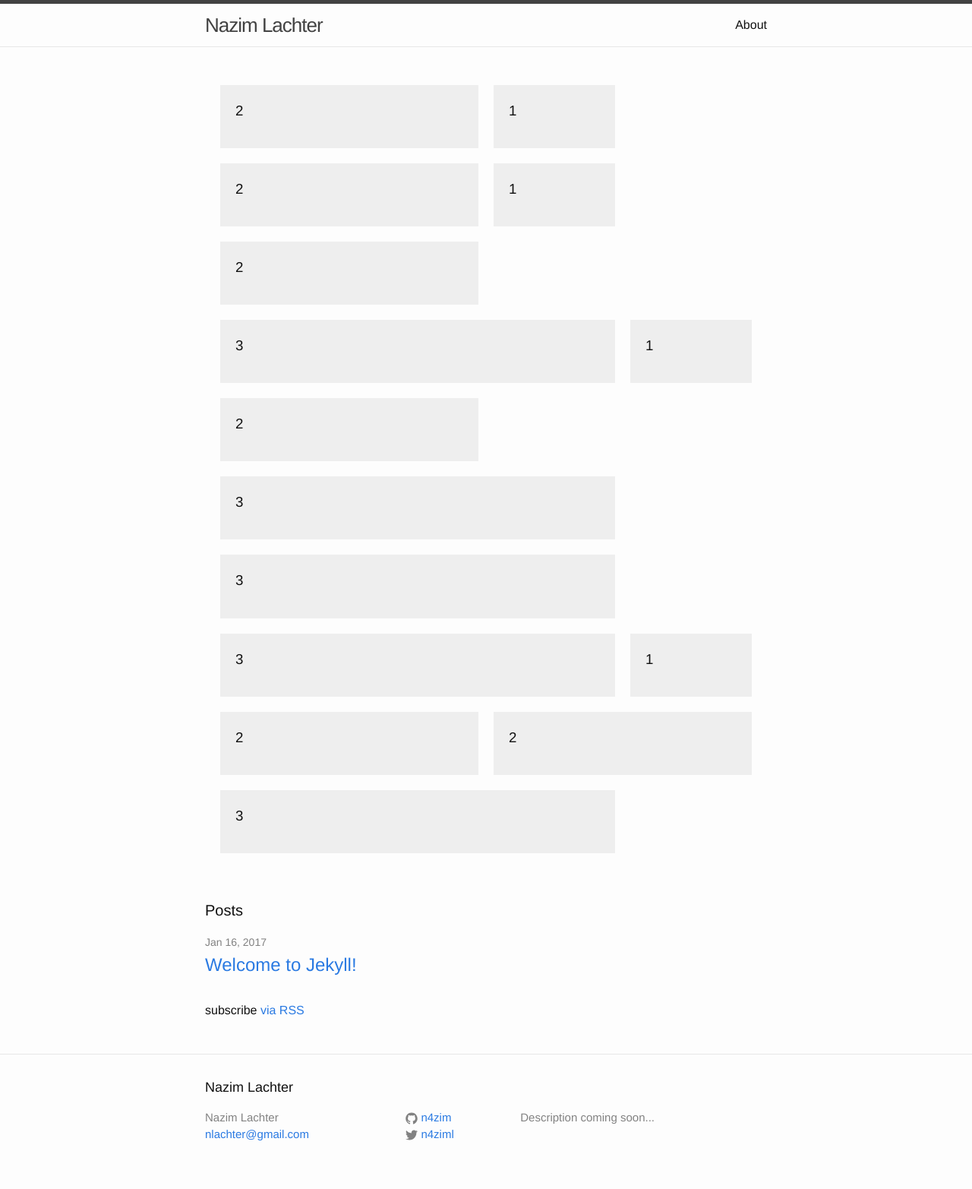
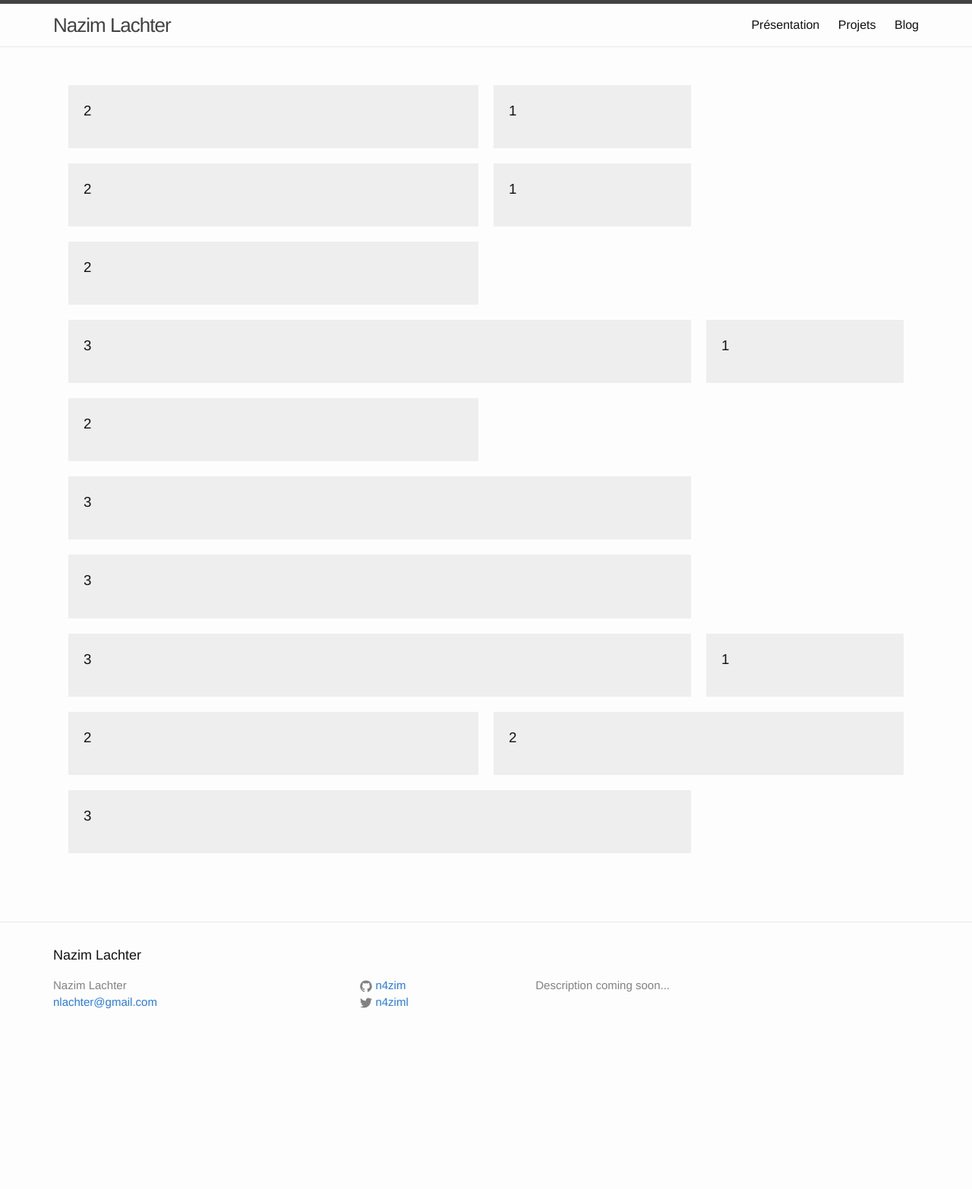
Before and after one commit to n4zim/n4zim.github.io, a Jekyll site: the page built from index.md, in a window 1280 px wide. Shown: the whole page at 76% size. Built offline with Jekyll 4.4.1, drawn with Linux system fonts in a browser that asks for light colours; after the commit the page ends 1391 px from its top, so only the background shows below that.

Commit message:
Nouvelle disposition des pages

```diff
--- a/_includes/footer.html
+++ b/_includes/footer.html
@@ -22,17 +22,18 @@
 
       <div class="footer-col footer-col-2">
         <ul class="social-media-list">
-          {% if site.github_username %}
           <li>
-            {% include icon-github.html username=site.github_username %}
+            <a href="https://github.com/n4zim">
+              <span class="icon icon--github">{% include icon-github.svg %}</span>
+              <span class="username">n4zim</span>
+            </a>
           </li>
-          {% endif %}
-
-          {% if site.twitter_username %}
           <li>
-            {% include icon-twitter.html username=site.twitter_username %}
+            <a href="https://twitter.com/n4ziml">
+              <span class="icon icon--twitter">{% include icon-twitter.svg %}</span>
+              <span class="username">n4ziml</span>
+            </a>
           </li>
-          {% endif %}
         </ul>
       </div>
 
--- a/_includes/header.html
+++ b/_includes/header.html
@@ -14,11 +14,9 @@
       </span>
 
       <div class="trigger">
-        {% for my_page in site.pages %}
-          {% if my_page.title %}
-          <a class="page-link" href="{{ my_page.url | relative_url }}">{{ my_page.title | escape }}</a>
-          {% endif %}
-        {% endfor %}
+        <a class="page-link" href="/">Présentation</a>
+        <a class="page-link" href="/projects">Projets</a>
+        <a class="page-link" href="/blog">Blog</a>
       </div>
     </nav>
 
--- a/_includes/icon-github.html
+++ /dev/null
@@ -1 +0,0 @@
-<a href="https://github.com/{{ include.username }}"><span class="icon icon--github">{% include icon-github.svg %}</span><span class="username">{{ include.username }}</span></a>
--- a/_includes/icon-twitter.html
+++ /dev/null
@@ -1 +0,0 @@
-<a href="https://twitter.com/{{ include.username }}"><span class="icon icon--twitter">{% include icon-twitter.svg %}</span><span class="username">{{ include.username }}</span></a>
--- a/_layouts/home.html
+++ /dev/null
@@ -1,50 +0,0 @@
----
-layout: default
----
-
-<div class="home">
-
-    {% assign rand = "2 1 2 1 2 3 1 2 3 3 3 1 2 2 3" | split: " " %}
-
-    {% assign available = 100 %}
-
-    <div class="grid">
-    {% for nb in rand %}
-        {% if nb == "3" %}
-            {% if true %}
-                {% assign size = "3-4" %}
-            {% else %}
-                {% assign size = "1-1" %}
-            {% endif %}
-        {% elsif nb == "2" %}
-            {% assign size = "1-2" %}
-        {% else %}
-            {% assign size = "1-4" %}
-        {% endif %}
-        <div class="div-{{size}}">
-            <div class="card">
-                <h3>{{ nb }}</h3>
-            </div>
-        </div>
-    {% endfor %}
-    </div>
-
-    <h1 class="page-heading">Posts</h1>
-
-    {{ content }}
-
-    <ul class="post-list">
-        {% for post in site.posts %}
-        <li>
-            <span class="post-meta">{{ post.date | date: "%b %-d, %Y" }}</span>
-
-            <h2>
-                <a class="post-link" href="{{ post.url | relative_url }}">{{ post.title | escape }}</a>
-            </h2>
-        </li>
-        {% endfor %}
-    </ul>
-
-    <p class="rss-subscribe">subscribe <a href="{{ "/feed.xml" | relative_url }}">via RSS</a></p>
-
-</div>
--- /dev/null
+++ b/_layouts/presentation.html
@@ -0,0 +1,28 @@
+---
+layout: default
+---
+
+{% assign rand = "2 1 2 1 2 3 1 2 3 3 3 1 2 2 3" | split: " " %}
+
+{% assign available = 100 %}
+
+<div class="grid">
+    {% for nb in rand %}
+    {% if nb == "3" %}
+    {% if true %}
+    {% assign size = "3-4" %}
+    {% else %}
+    {% assign size = "1-1" %}
+    {% endif %}
+    {% elsif nb == "2" %}
+    {% assign size = "1-2" %}
+    {% else %}
+    {% assign size = "1-4" %}
+    {% endif %}
+    <div class="div-{{size}}">
+        <div class="card">
+            <h3>{{ nb }}</h3>
+        </div>
+    </div>
+    {% endfor %}
+</div>
--- /dev/null
+++ b/_layouts/projects.html
@@ -0,0 +1,5 @@
+---
+layout: default
+---
+
+PROJECTS
--- a/assets/main.scss
+++ b/assets/main.scss
@@ -2,7 +2,6 @@
 ---
 @charset "utf-8";
 
-// Our variables
 $base-font-family: "Helvetica Neue", Helvetica, Arial, sans-serif;
 $base-font-size:   16px;
 $base-font-weight: 400;
@@ -19,11 +18,9 @@ $grey-color:       #828282;
 $grey-color-light: lighten($grey-color, 40%);
 $grey-color-dark:  darken($grey-color, 25%);
 
-// Width of the content area
-$content-width:    800px;
-
-$on-palm:          600px;
-$on-laptop:        800px;
+$content-width:    1200px;
+$on-palm:          800px;
+$on-laptop:        1200px;
 
 // Minima also includes a mixin for defining media queries.
 // Use media queries like this:
--- a/index.md
+++ b/index.md
@@ -1,3 +1,4 @@
 ---
-layout: home
+layout: presentation
+title: Présentation
 ---
```
Also changed, not shown: _layouts/blog.html (added, +25 -0 lines), about.md (deleted, +0 -15 lines), blog.md (added, +5 -0 lines), projects.md (added, +5 -0 lines).
